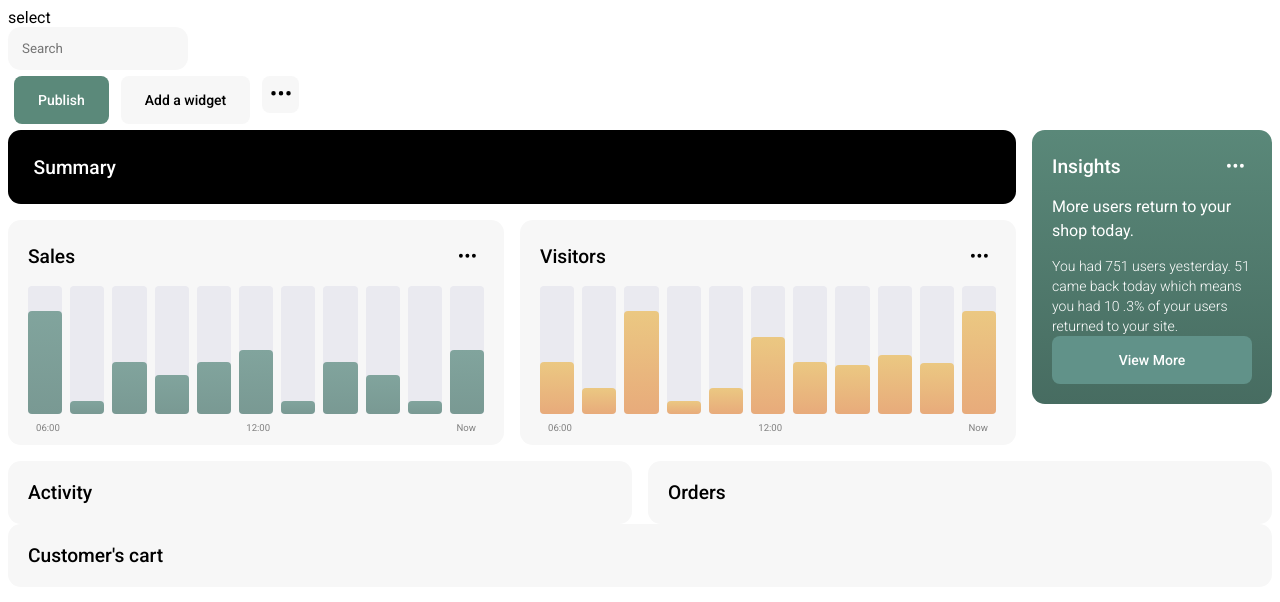
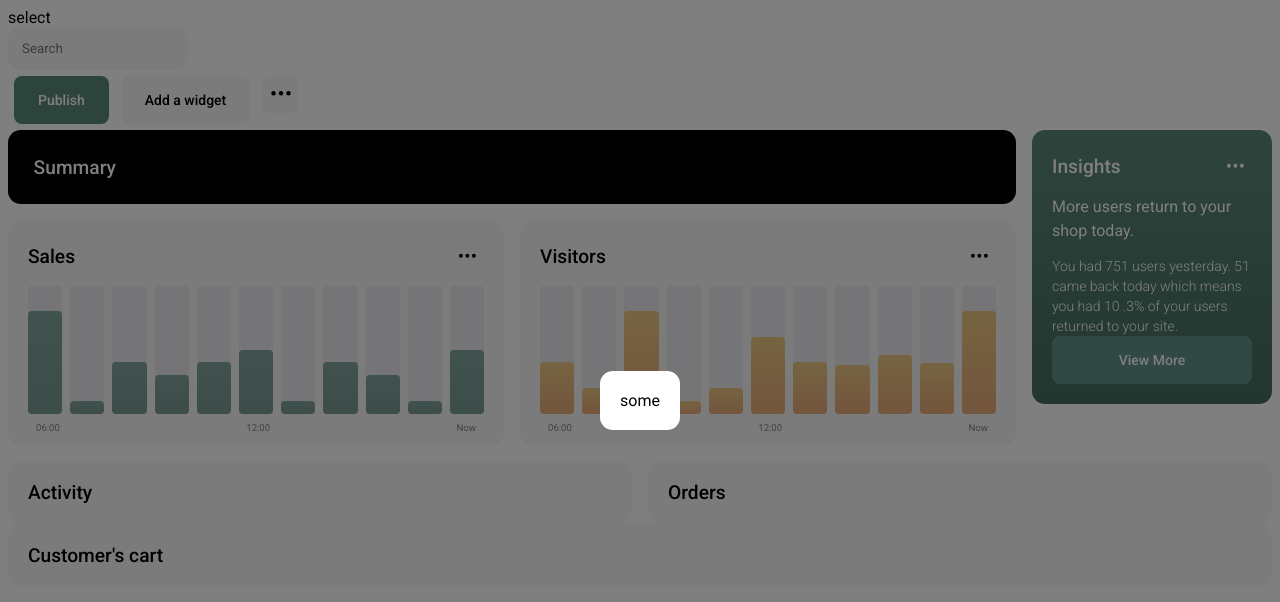
Before and after one commit to rilexus/demo-dashboard, a Next.js app: page / in a window 1280 px wide. Both pictures are taken after a click on the button "View More". Shown: the top 602 px of the page. Built offline with nearby package versions, Linux system fonts and the light colour scheme.

Commit message:
feat: dialog

```diff
--- a/pages/index.js
+++ b/pages/index.js
@@ -1,13 +1,14 @@
-import styled, { css, useTheme } from "styled-components";
-import { BarChart, BG, InputLarge, Tile, Title } from "../ui";
-import { p35, p5, roundedLg, roundedXl } from "../ui/css";
+import styled, { css } from "styled-components";
+import { InputLarge, Tile, Title } from "../ui";
 import { Button, ConfirmButton, KebabButton, MenuButton } from "../ui/buttons";
 import Flex from "../ui/Flex/Flex";
 import Grid from "../ui/Grid/Grid";
-import { colors, gradients } from "../ui/theme/theme";
+import { colors } from "../ui/theme/theme";
 import { Sales, Visitors } from "../_page/home/widgets";
 import { Body, Subtitle } from "../ui/typography";
 import { buttonSubtleHoverCss } from "../ui/buttons/Button/Button";
+import { Dialog as UIDialog } from "../ui/Dialog";
+import { useState } from "react";
 
 const Select = () => {
   return <div>select</div>;
@@ -54,7 +55,19 @@ const GreedButton = styled(Button)`
   margin: 0;
   ${buttonSubtleHoverCss};
 `;
+
+const TileWhite = styled(Tile)`
+  background-color: white;
+`;
+
+const D = styled(UIDialog)`
+  &::backdrop {
+    background-color: rgba(0, 0, 0, 0.5);
+    backdrop-filter: blur(0px);
+  }
+`;
 const Insights = () => {
+  const [isOpen, setIsOpen] = useState(false);
   return (
     <InsightsTile>
       <Tile.Head>
@@ -72,7 +85,16 @@ const Insights = () => {
         You had 751 users yesterday. 51 came back today which means you had 10
         .3% of your users returned to your site.
       </Body>
-      <GreedButton>View More</GreedButton>
+      <D open={isOpen}>
+        <TileWhite>some</TileWhite>
+      </D>
+      <GreedButton
+        onClick={() => {
+          setIsOpen(true);
+        }}
+      >
+        View More
+      </GreedButton>
     </InsightsTile>
   );
 };
--- /dev/null
+++ b/ui/Dialog/Dialog.js
@@ -0,0 +1,41 @@
+import React, { useEffect, useRef } from "react";
+import styled from "styled-components";
+
+const StyledDialog = styled.dialog`
+  background: transparent;
+  border: none;
+  padding: 0;
+
+  &::backdrop {
+    background-color: rgba(0, 0, 0, 0.2);
+    backdrop-filter: blur(3px);
+  }
+`;
+
+const Dialog = ({ open, children, onClick, ...props }) => {
+  const dialogRef = useRef(null);
+  const childRef = useRef(null);
+
+  useEffect(() => {
+    if (open) {
+      dialogRef.current?.showModal();
+    } else {
+      dialogRef.current?.close();
+    }
+  }, [open]);
+
+  const handleClick = (e) => {
+    const clickedOnBackdrop = !childRef.current?.contains(e.target);
+    if (clickedOnBackdrop && onClick) {
+      onClick(e);
+    }
+  };
+
+  return (
+    <StyledDialog ref={dialogRef} {...props} onClick={handleClick}>
+      <div ref={childRef}>{children}</div>
+    </StyledDialog>
+  );
+};
+
+export default Dialog;
--- /dev/null
+++ b/ui/Dialog/index.js
@@ -0,0 +1 @@
+export { default as Dialog } from './Dialog';
```
